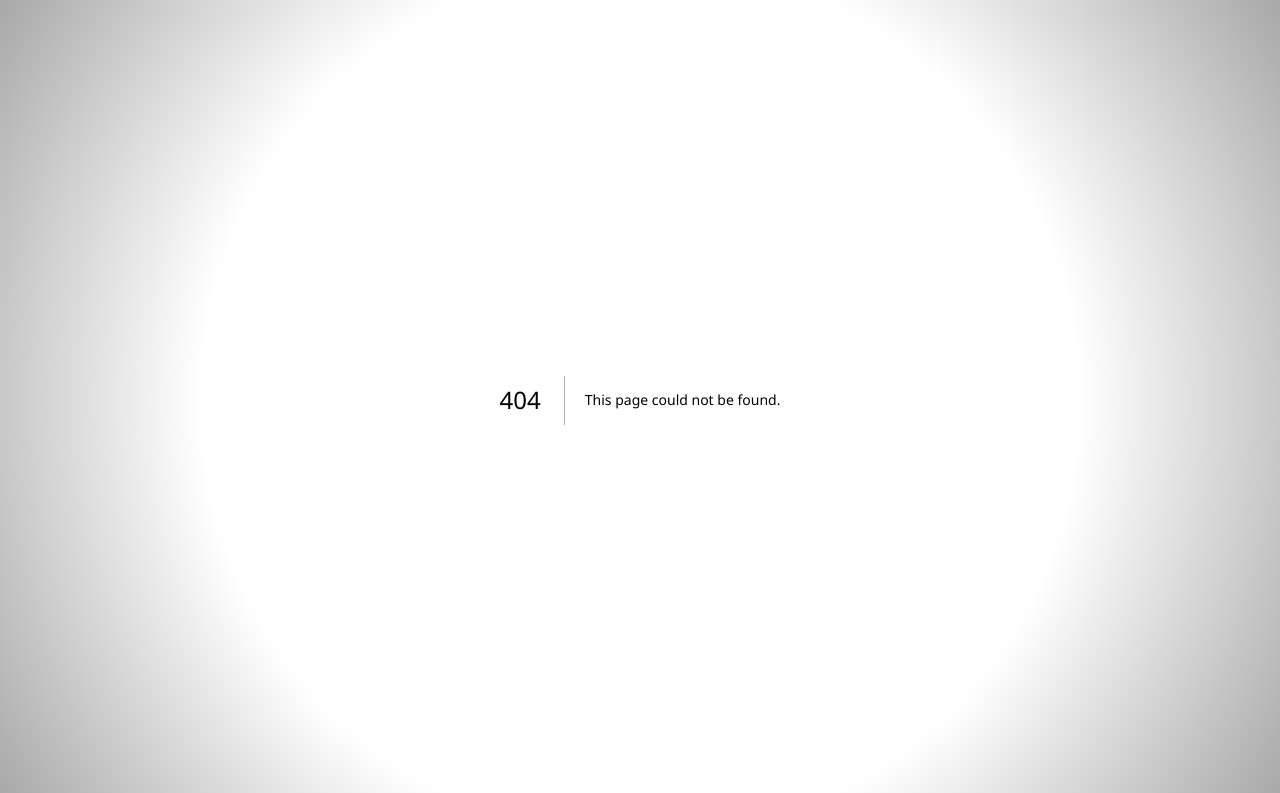
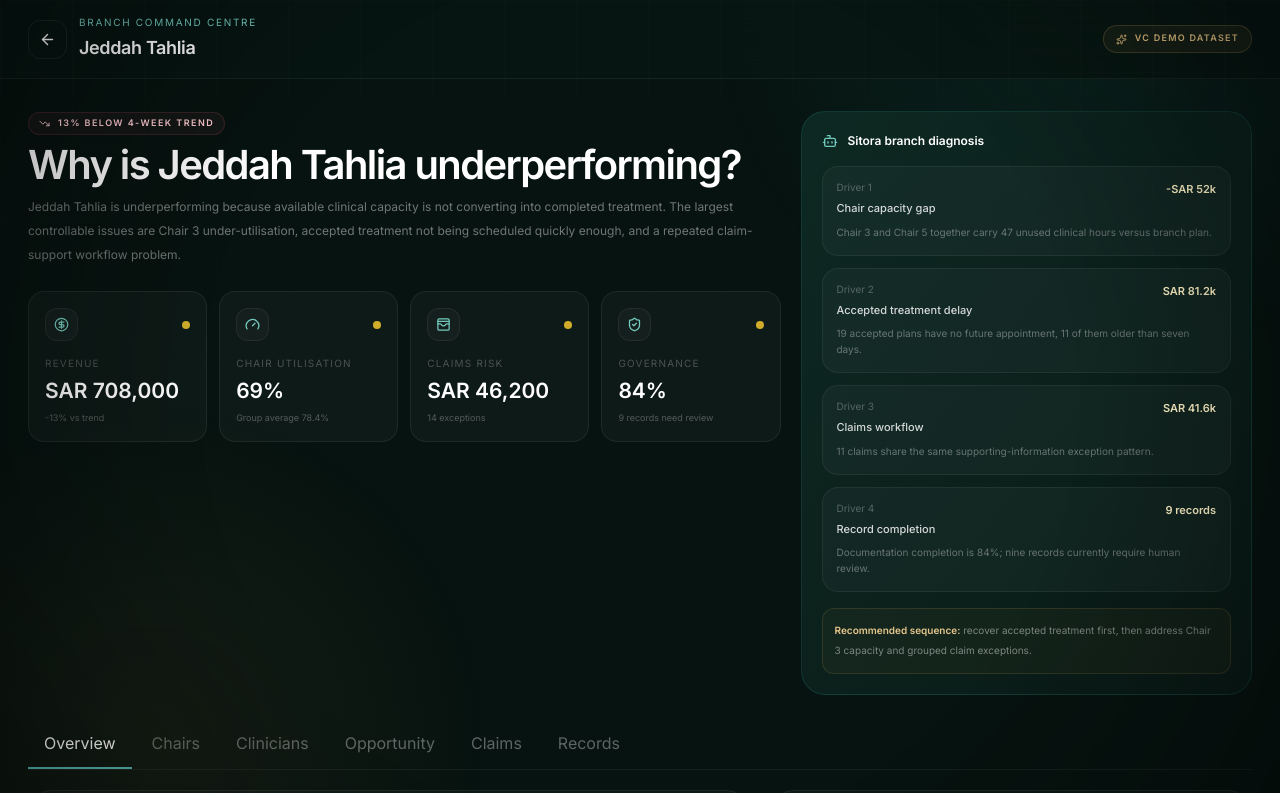
Before and after one commit to Nylon1/SitoraBrandingagency, a Next.js app: page /tools/dental-control/branch/1 in a window 1280 px wide. Before the commit this address had no page. Shown: the top 793 px of the page. Built offline with nearby package versions, Linux system fonts and the light colour scheme; a web font is replaced by a local one.

Commit message:
Add branch command centre route

```diff
--- /dev/null
+++ b/app/tools/dental-control/branch/[id]/page.tsx
@@ -0,0 +1,6 @@
+import { BranchCommandCentre } from "@/components/dental-control/BranchCommandCentre";
+
+export default async function BranchPage({ params }: { params: Promise<{ id: string }> }) {
+  const { id } = await params;
+  return <BranchCommandCentre branchId={id} />;
+}
```
